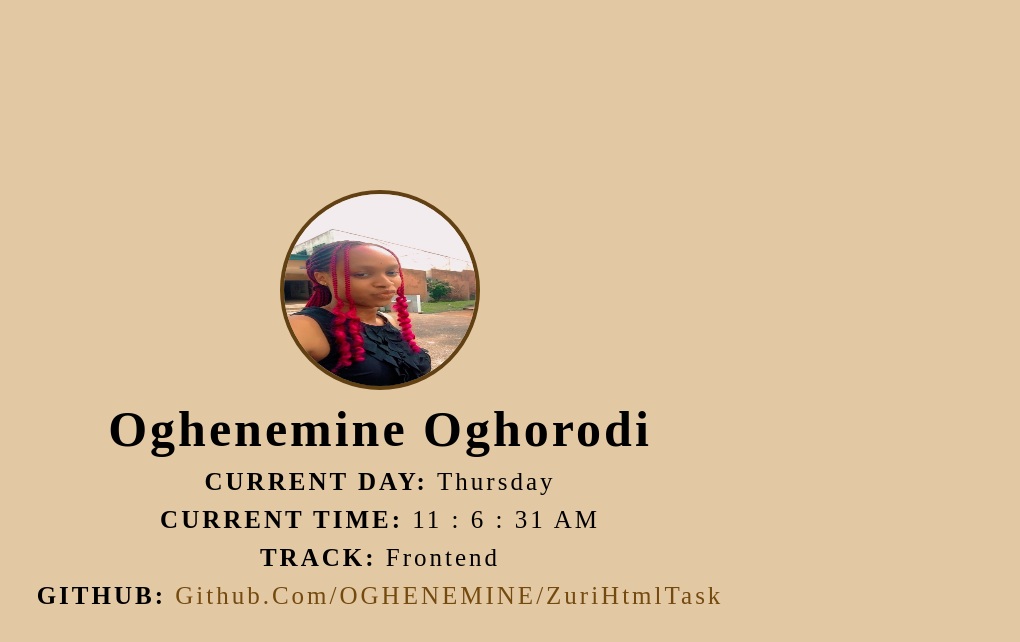
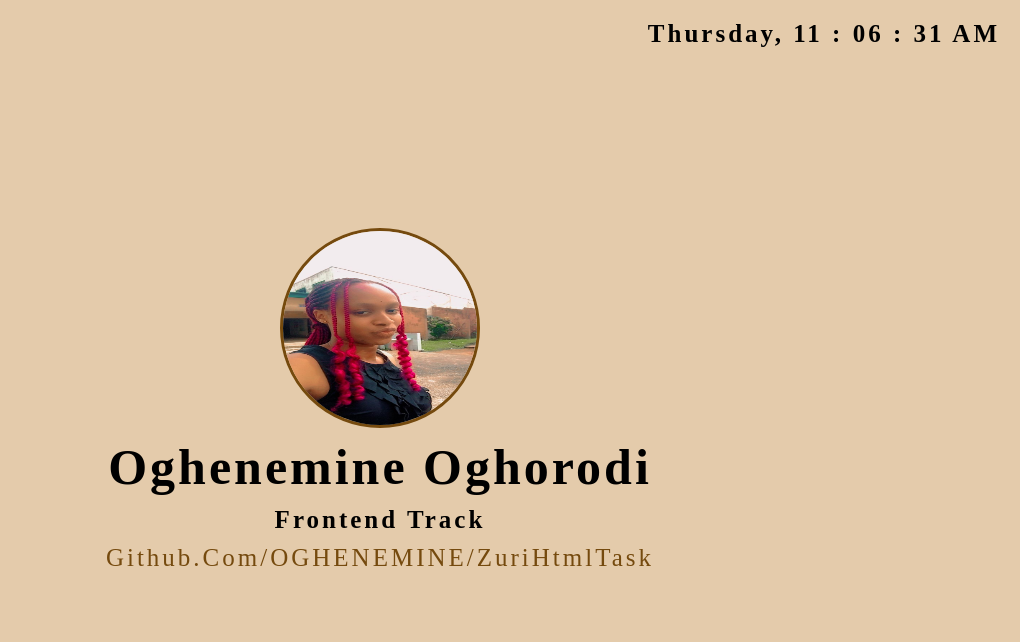
Before and after one commit to OGHENEMINE/zuriHtmlTask, a plain HTML site: page index.html in a window 1280 px wide. Shown: the whole page, without its empty margins (260-1280 px from the left). Drawn offline with Linux system fonts and the light colour scheme.

Commit message:
update made

```diff
--- a/index.html
+++ b/index.html
@@ -9,19 +9,23 @@
     <link rel="stylesheet" type="text/css" href="./style.css" />
   </head>
   <body>
-
-    <img src="./image/profile.jpg" alt="oghenemine oghorodi" data-testid="slackDisplayImage" />
+    <p class="date">
+      <span class="day" data-testid="currentDayOfTheWeek" id="day"></span>,
+      <span class="time" data-testid="currentUTCTime" id="time"></span>
+    </p>
+    <img
+      src="./image/profile.jpg"
+      alt="oghenemine oghorodi"
+      data-testid="slackDisplayImage"
+    />
     <h1 class="username" data-testid="slackUserName">oghenemine oghorodi</h1>
-    <p class="day" data-testid="currentDayOfTheWeek">
-      <span>current day: </span> <span id="day"></span>
-    </p>
-    <p class="time" data-testid="currentUTCTime">
-      <span>current time: </span><span id="time"></span>
-    </p>
-    <p data-testid="myTrack"><span>track: </span>Frontend</p>
-    <p class="githubLink" data-testid="githubURL">
-      <span>github: </span><a href="https://github.com/OGHENEMINE/zuriHtmlTask">github.com/OGHENEMINE/zuriHtmlTask</a>
-    </p>
+    <p data-testid="myTrack">frontend track</p>
+    <a
+      class="githubLink"
+      data-testid="githubURL"
+      href="https://github.com/OGHENEMINE/zuriHtmlTask"
+      >github.com/OGHENEMINE/zuriHtmlTask</a
+    >
 
     <script src="./script.js"></script>
   </body>
--- a/script.js
+++ b/script.js
@@ -23,16 +23,16 @@ const updateTime = () => {
   const hrs = new Date().getHours();
   const mins = new Date().getMinutes();
   const secs = new Date().getSeconds();
+
+  const currentHr = hrs.toString().length < 2 ? `0${hrs}` : hrs;
+  const currentMin = mins.toString().length < 2 ? `0${mins}` : mins;
+  const currentSec = secs.toString().length < 2 ? `0${secs}` : secs;
   let currentTime = "";
 
   if (hrs < 12) {
-    if (hrs.toString().length < 2) {
-      currentTime = `0${hrs} : ${mins} : ${secs} AM`;
-    } else {
-      currentTime = `${hrs} : ${mins} : ${secs} AM`;
-    }
+    currentTime = `${currentHr} : ${currentMin} : ${currentSec} AM`;
   } else {
-    currentTime = `${hrs} : ${mins} : ${secs} PM`;
+    currentTime = `${currentHr} : ${currentMin} : ${currentSec} PM`;
   }
 
   TIME.textContent = currentTime;
--- a/style.css
+++ b/style.css
@@ -5,7 +5,7 @@
 }
 
 body {
-    background-color: rgb(227, 200, 164);
+    background-color: #e4cbab;
     display: flex;
     flex-direction: column;
     align-items: center;
@@ -20,34 +20,41 @@ body {
 
 img{
     border-radius: 50%;
-    border: 4px solid #614114;
+    border: 3px solid #754a0e;
     width: 200px;
     height: 200px;
 }
 
-span:not(#time, #day){
-    text-transform: uppercase;
+p{
+    text-transform: capitalize;
     font-weight: bold;
 }
 
-p{
-    text-transform: capitalize;
-}
+
 
 a{
     text-decoration: none;
     color: #754a0e;
     word-break: break-all;
+    text-transform: capitalize;
+}
+
+a:hover{
+    color: #48300f;;
 }
 
 .username{
     text-transform: capitalize;
+}
 
-    /* font-size: 24px; */
+.date{
+    position: absolute;
+    top: 20px;
+    right: 20px;
 }
 
 @media (max-width: 769px) {
     body{
-        font-size: 18px;
+        font-size: 20px;
     }
 }
```
